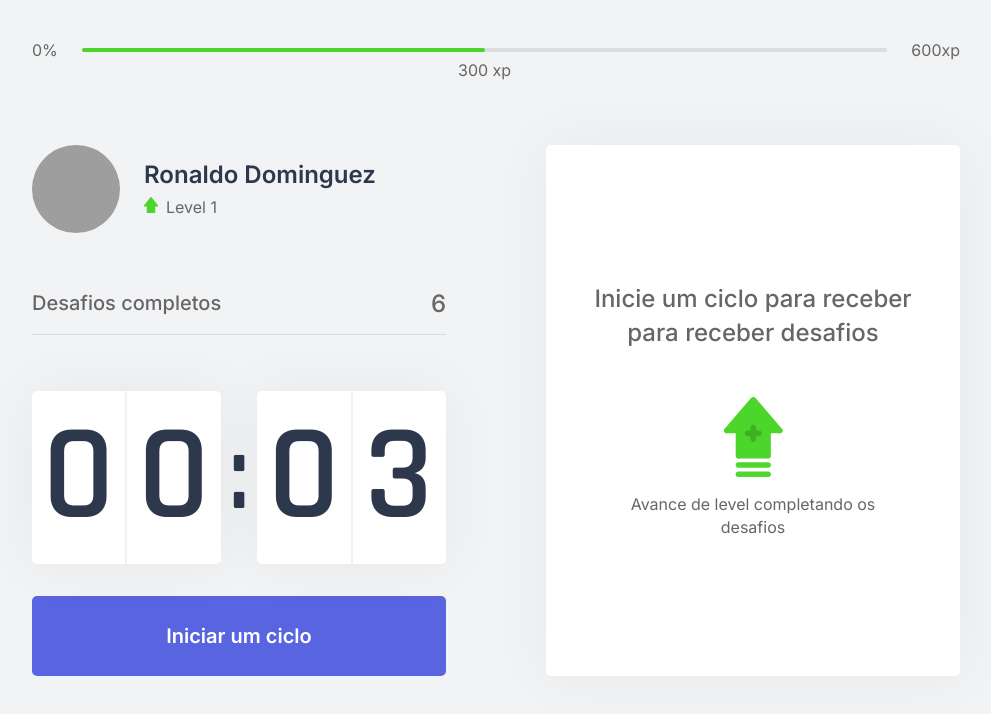
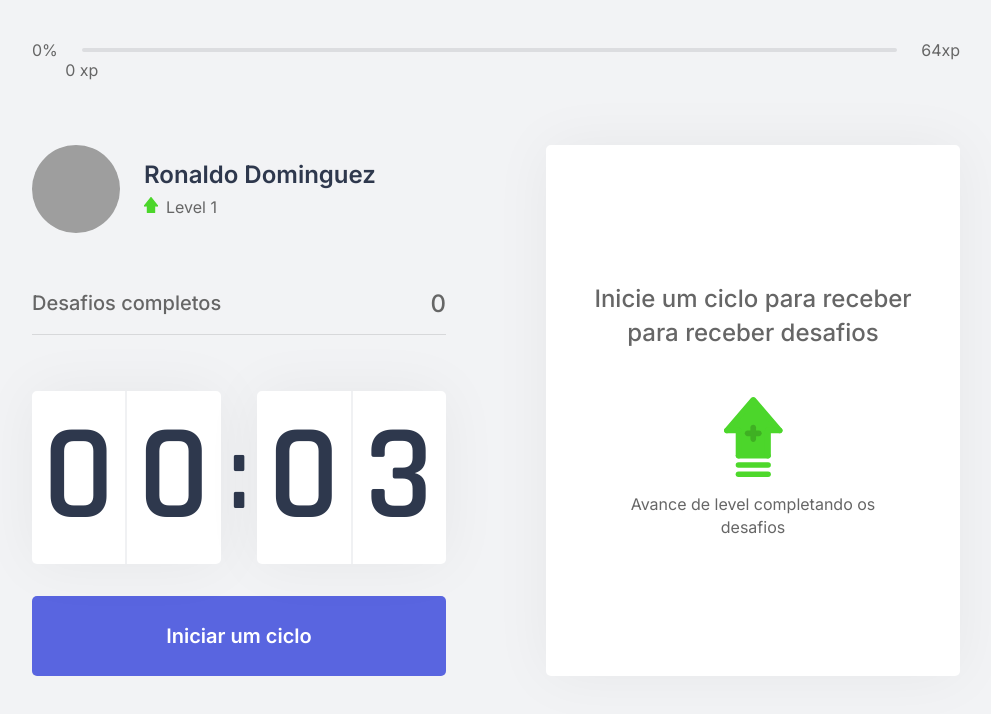
Before and after one commit to haejeog/move-it, a Next.js app: page / in a window 1280 px wide. Shown: the top 714 px of the page, without its empty margins (144-1135 px from the left). Built offline with nearby package versions, Linux system fonts and the light colour scheme; grey boxes are pictures that could not be loaded.

Commit message:
Automatizando valores

```diff
--- a/src/components/ChallengerBox.tsx
+++ b/src/components/ChallengerBox.tsx
@@ -3,7 +3,7 @@
 import styles from "../styles/components/ChallengerBox.module.css";
 
 export function ChallengerBox() {
-  const { activeChallenge } = useContext(ChallengesContext);
+  const { activeChallenge, resetChallenge } = useContext(ChallengesContext);
 
   return (
     <div className={styles.challengerBoxContainer}>
@@ -16,7 +16,11 @@
             <p>{activeChallenge.description}</p>
           </main>
           <footer>
-            <button className={styles.challengerFailedButton} type="button">
+            <button
+              className={styles.challengerFailedButton}
+              type="button"
+              onClick={resetChallenge}
+            >
               Falhei
             </button>
 
--- a/src/components/CompletedChallenges.tsx
+++ b/src/components/CompletedChallenges.tsx
@@ -1,9 +1,12 @@
+import { useContext } from "react";
+import { ChallengesContext } from "../contexts/ChallengesContext";
 import styles from "../styles/components/CompletedChallenges.module.css";
 export function CompletedChallenges() {
+  const { challengesCompleted } = useContext(ChallengesContext);
   return (
     <div className={styles.completedChallengesContainer}>
       <span>Desafios completos</span>
-      <span>6</span>
+      <span>{challengesCompleted}</span>
     </div>
   );
 }
--- a/src/components/ExperienceBar.tsx
+++ b/src/components/ExperienceBar.tsx
@@ -1,15 +1,26 @@
+import { useContext } from "react";
+import { ChallengesContext } from "../contexts/ChallengesContext";
 import styles from "../styles/components/ExperienceBar.module.css";
+
 export function ExperienceBar() {
+  const { currentExperience, experienceToNextLevel } = useContext(
+    ChallengesContext
+  );
+  const percentToNextLevel =
+    Math.round(currentExperience * 100) / experienceToNextLevel;
   return (
     <header className={styles.experienceBar}>
       <span>0%</span>
       <div>
-        <div style={{ width: "50%" }}></div>
-        <span className={styles.currentExperience} style={{ left: "50%" }}>
-          300 xp
+        <div style={{ width: `${percentToNextLevel}%` }}></div>
+        <span
+          className={styles.currentExperience}
+          style={{ left: `${percentToNextLevel}%` }}
+        >
+          {currentExperience} xp
         </span>
       </div>
-      <span>600xp</span>
+      <span>{experienceToNextLevel}xp</span>
     </header>
   );
 }
--- a/src/contexts/ChallengesContext.tsx
+++ b/src/contexts/ChallengesContext.tsx
@@ -14,6 +14,8 @@
   levelUp: () => void;
   startNewChallenge: () => void;
   activeChallenge: Challenge;
+  resetChallenge: () => void;
+  experienceToNextLevel: number;
 }
 
 interface ChallengesProviderProps {
@@ -29,6 +31,8 @@
 
   const [activeChallenge, setActiveChallenge] = useState(null);
 
+  const experienceToNextLevel = Math.pow((level + 1) * 4, 2);
+
   function levelUp() {
     setLevel(level + 1);
   }
@@ -37,6 +41,10 @@
     const randomChallengeIndex = Math.floor(Math.random() * challenges.length);
     const challenge = challenges[randomChallengeIndex];
     setActiveChallenge(challenge);
+  }
+
+  function resetChallenge() {
+    setActiveChallenge(null);
   }
 
   return (
@@ -48,6 +56,8 @@
         levelUp,
         startNewChallenge,
         activeChallenge,
+        resetChallenge,
+        experienceToNextLevel,
       }}
     >
       {children}
```
